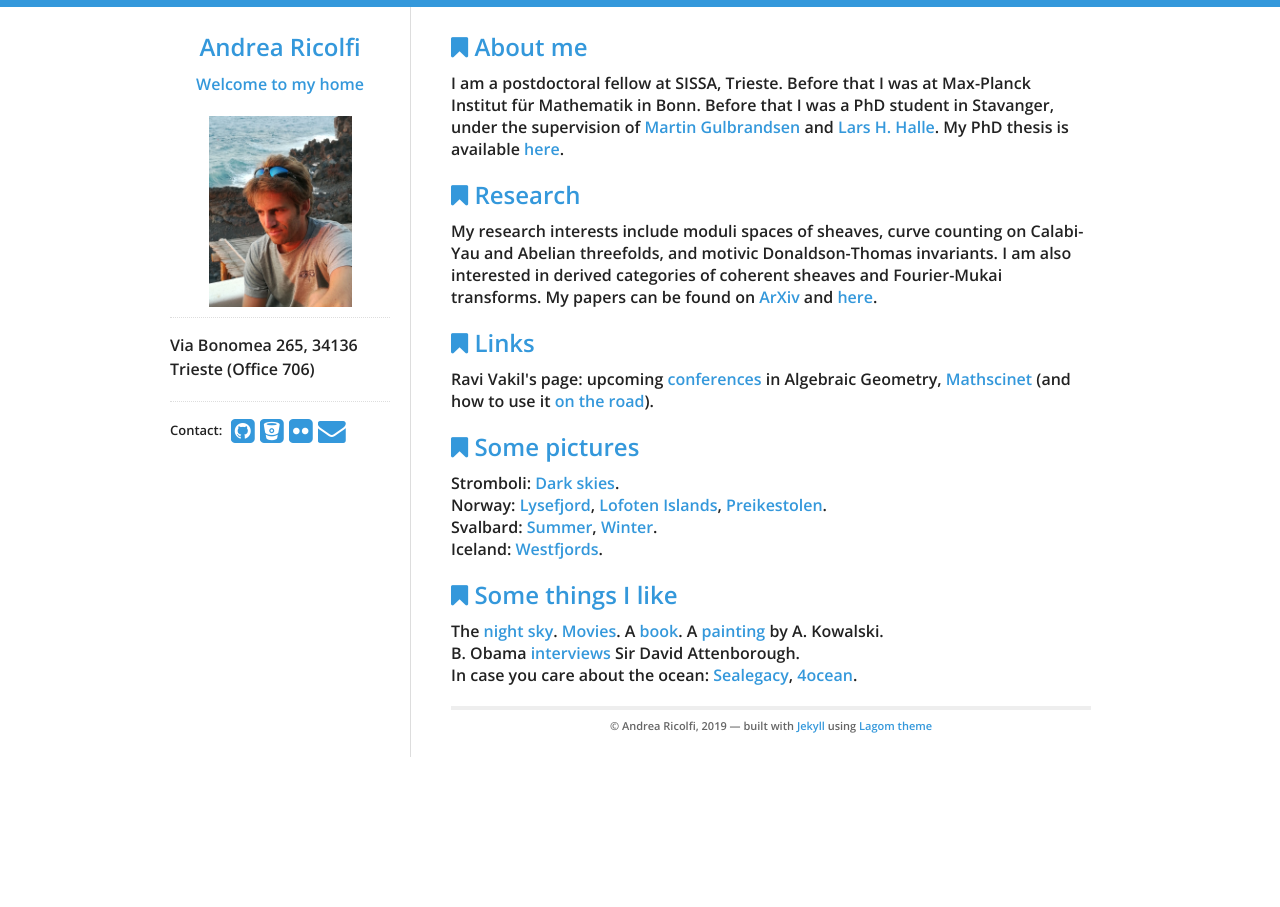
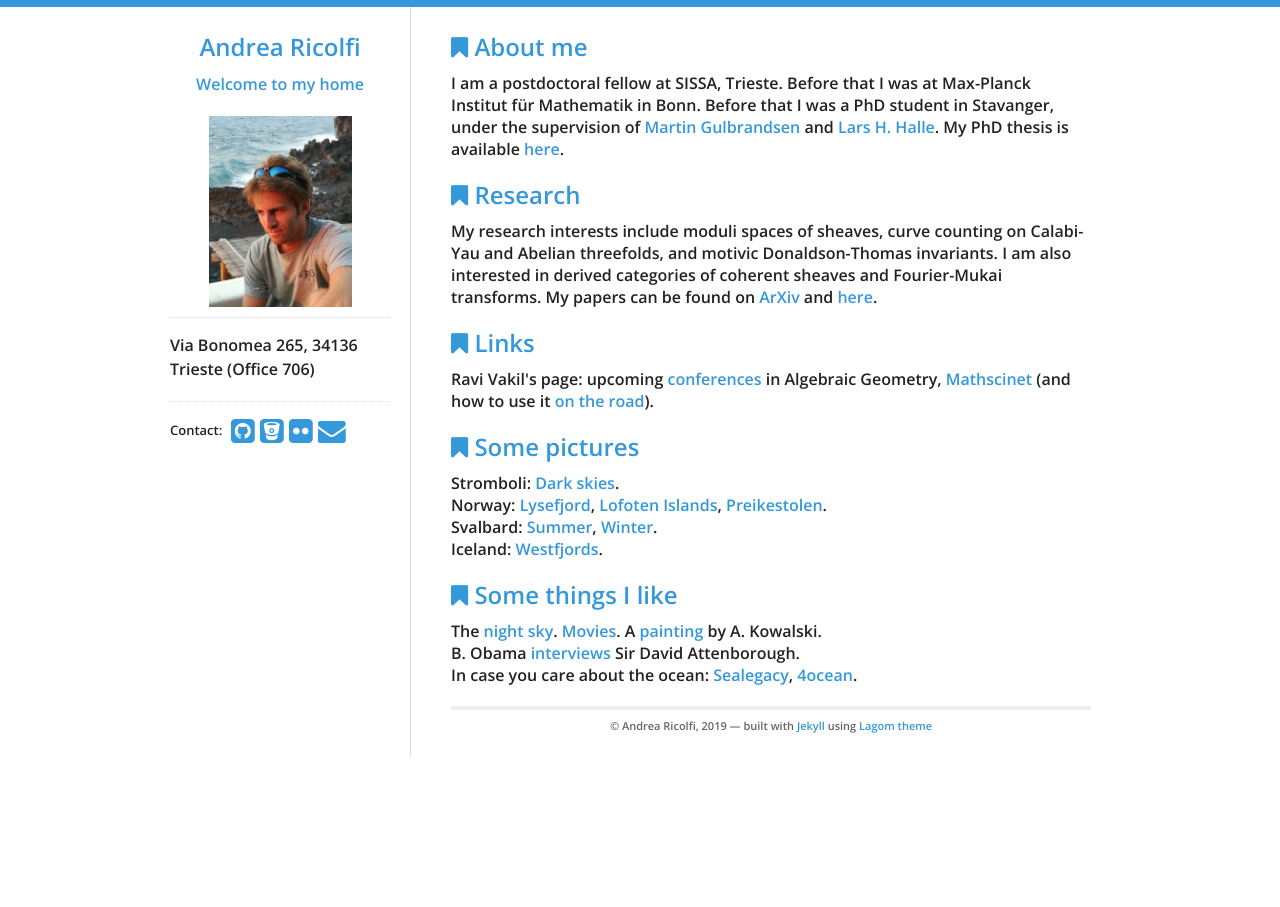
Before and after one commit to atricolfi/atricolfi.github.io, a Jekyll site: the page built from index.html, in a window 1280 px wide. Built offline with Jekyll 4.4.1, drawn with Linux system fonts in a browser that asks for light colours.

Commit message:
Update index.html

```diff
--- a/index.html
+++ b/index.html
@@ -45,7 +45,7 @@ href="http://blogs.ams.org/beyondreviews/2015/04/28/using-mathscinet-at-home-or-
   <h2><i class="fa fa-bookmark"></i> Some things I like </h2>
 <p>
   The <a href=Astronomer.html>night sky</a>.
-  <a href=Movies.html>Movies</a>. A <a href=Haruf.html>book</a>.
+  <a href=Movies.html>Movies</a>.
   A <a href=kowalski.html>painting</a> by A. Kowalski. <br>
   B. Obama <a href="https://www.youtube.com/watch?v=NZtJ2ZGyvBI&t=0s">interviews</a>
 Sir David Attenborough.  <br>
```
